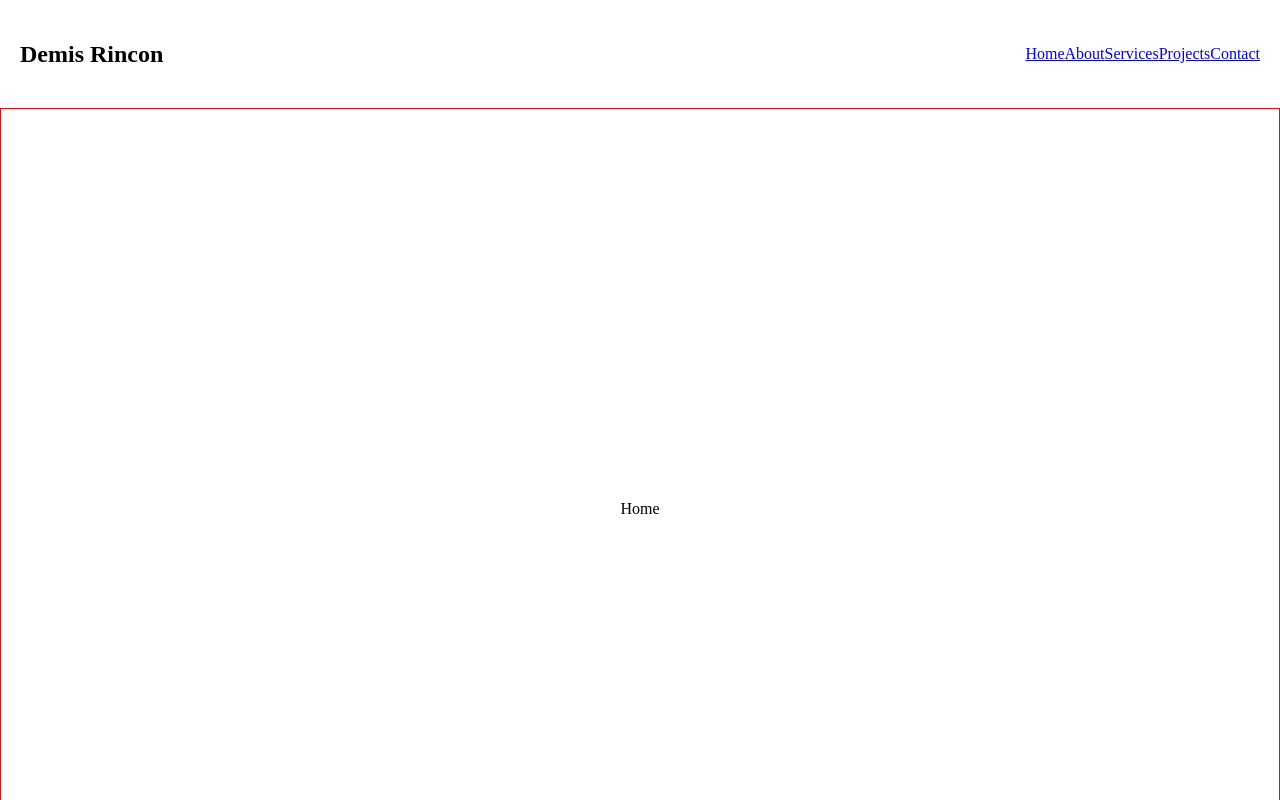
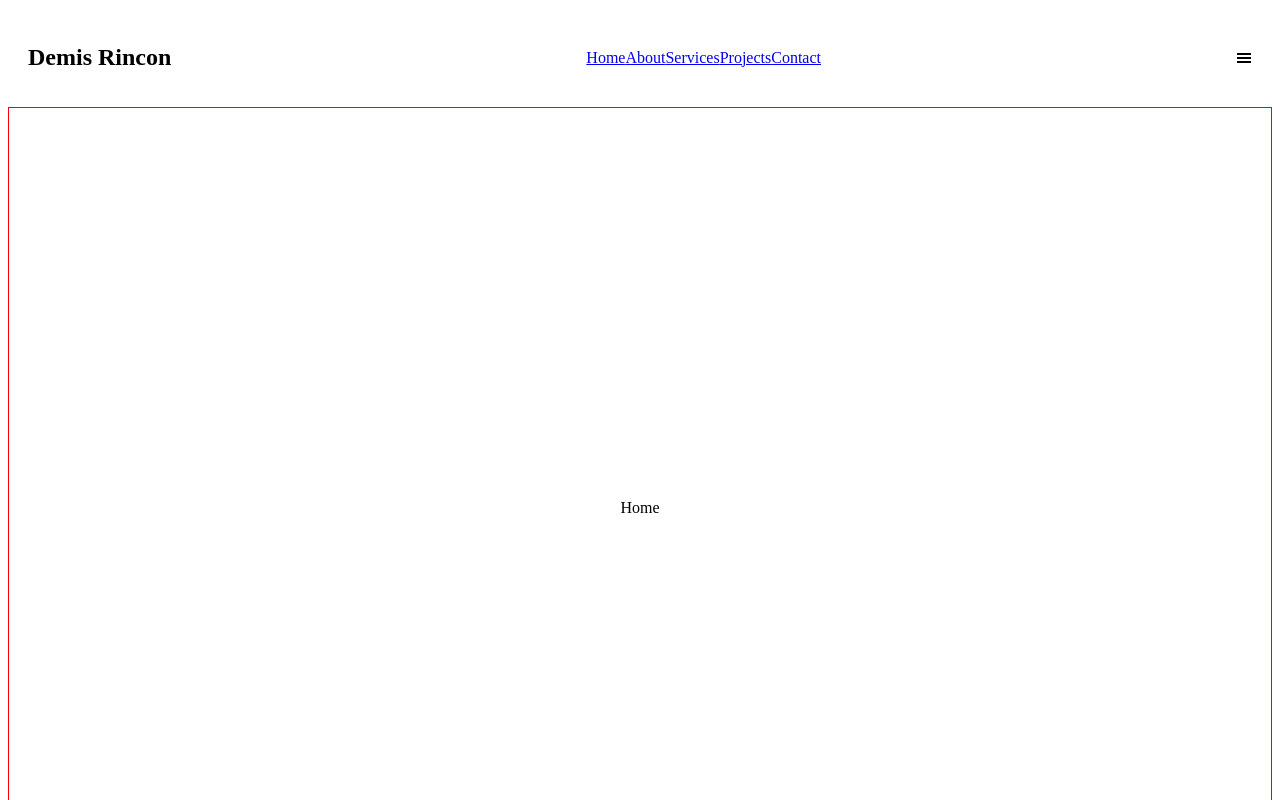
Before and after one commit to DemisRincon/portfolio, a Next.js app: page / in a window 1280 px wide. Shown: the top 800 px of the page. Built offline with nearby package versions, Linux system fonts and the light colour scheme.

Commit message:
theme implementation

```diff
--- a/app/header.tsx
+++ b/app/header.tsx
@@ -2,7 +2,7 @@
 import { breakpoints } from "@/library/GlobalStyles";
 import Link from "next/link";
 import styled from "styled-components";
-
+import { GiHamburgerMenu } from "react-icons/gi";
 const Container = styled.div`
   display: flex;
   justify-content: space-between;
@@ -32,18 +32,26 @@ const NavigatorContainer = styled.div`
 `;
 
 const Header = () => {
+  const navigationLinks = [
+    { href: "#home", label: "Home" },
+    { href: "#about", label: "About" },
+    { href: "#services", label: "Services" },
+    { href: "#projects", label: "Projects" },
+    { href: "#contact", label: "Contact" },
+  ];
   return (
     <Container>
       <TitleContainer>
         <Title>Demis Rincon</Title>
       </TitleContainer>
       <NavigatorContainer>
-        <Link href="#home">Home</Link>
-        <Link href="#about">About</Link>
-        <Link href="#services">Services</Link>
-        <Link href="#projects">Projects</Link>
-        <Link href="#contact">Contact</Link>
+        {navigationLinks.map((link) => (
+          <Link key={link.href} href={link.href}>
+            {link.label}
+          </Link>
+        ))}
       </NavigatorContainer>
+      <GiHamburgerMenu />
     </Container>
   );
 };
--- a/app/layout.tsx
+++ b/app/layout.tsx
@@ -1,8 +1,8 @@
-import GlobalStyles from "@/library/GlobalStyles";
 import StyledComponentsRegistry from "@/library/registry";
 import { Metadata } from "next";
 import { MainLayout } from "@/components/styled";
 import Header from "./header";
+import GlobalThemeWrapper from "@/library/GlobalTheme";
 
 export const metadata: Metadata = {
   title: "Demis Rincon Portfolio",
@@ -18,12 +18,13 @@ export default function RootLayout({
   return (
     <html lang="en">
       <body>
-        <GlobalStyles />
         <StyledComponentsRegistry>
-          <MainLayout>
-            <Header></Header>
-            {children}
-          </MainLayout>
+          <GlobalThemeWrapper>
+            <MainLayout>
+              <Header />
+              {children}
+            </MainLayout>
+          </GlobalThemeWrapper>
         </StyledComponentsRegistry>
       </body>
     </html>
--- a/library/GlobalStyles.tsx
+++ b/library/GlobalStyles.tsx
@@ -8,40 +8,14 @@ interface Breakpoints {
   desktop: string;
 }
 
-interface Colors {
-  light: string;
-  dark: string;
-  snow: string;
-  lightGreen: string;
-  lightBlue: string;
-}
-
 export const breakpoints: Breakpoints = {
   phone: "480px",
   tablet: "768px",
   desktop: "1024px",
 };
 
-export const colors: Colors = {
-  light: "#f8f9fa",
-  dark: "#093a3e",
-  snow: "#f7f0f0",
-  lightGreen: "#18a999",
-  lightBlue: "#3aafb9",
-};
+const GlobalStyles = createGlobalStyle`
 
-const GlobalStyles = createGlobalStyle`
-    body, html, #__next {
-    font-family: var(--font-geist-sans);
-    font-size: 1rem;
-    line-height: 1.5;
-    color: var(--geist-foreground);
-    background-color: var(--geist-background);
-    margin: 0;
-    padding: 0;
-    box-sizing: border-box;
-    transition: color 0.2s ease, background-color 0.2s ease;
-    }
 `;
 
 export default GlobalStyles;
--- /dev/null
+++ b/library/GlobalTheme.tsx
@@ -0,0 +1,25 @@
+"use client";
+import { ThemeProvider } from "styled-components";
+import GlobalStyles from "./GlobalStyles";
+import React from "react";
+import { useLocalStorage } from "./hooks/useLocalStorage";
+import { defaultTheme } from "./theme/defaultTheme";
+
+interface GlobalThemeWrapperProps {
+  children: React.ReactNode;
+}
+
+const GlobalThemeWrapper: React.FC<GlobalThemeWrapperProps> = ({
+  children,
+}) => {
+  const [theme] = useLocalStorage("theme", defaultTheme);
+
+  return (
+    <ThemeProvider theme={theme}>
+      <GlobalStyles />
+      {children}
+    </ThemeProvider>
+  );
+};
+
+export default GlobalThemeWrapper;
--- /dev/null
+++ b/library/hooks/useLocalStorage.tsx
@@ -0,0 +1,33 @@
+import { useState } from "react";
+interface UseLocalStorageReturn<T> {
+  storedValue: T;
+  setValue: (value: T | ((val: T) => T)) => void;
+}
+
+export const useLocalStorage = <T,>(
+  key: string,
+  initialValue: T
+): [T, (value: T | ((val: T) => T)) => void] => {
+  const [storedValue, setStoredValue] = useState<T>(() => {
+    try {
+      const item = window.localStorage.getItem(key);
+      return item ? (JSON.parse(item) as T) : initialValue;
+    } catch (error) {
+      console.log(error);
+      return initialValue;
+    }
+  });
+
+  const setValue: UseLocalStorageReturn<T>["setValue"] = (value) => {
+    try {
+      const valueToStore =
+        value instanceof Function ? value(storedValue) : value;
+      setStoredValue(valueToStore);
+      window.localStorage.setItem(key, JSON.stringify(valueToStore));
+    } catch (error) {
+      console.log(error);
+    }
+  };
+
+  return [storedValue, setValue];
+};
--- /dev/null
+++ b/library/theme/darkTheme.ts
@@ -0,0 +1,9 @@
+import { Theme } from "./defaultTheme";
+
+export const darkTheme: Theme = {
+  light: "#f8f9fa",
+  dark: "#093a3e",
+  snow: "#f7f0f0",
+  lightGreen: "#18a999",
+  lightBlue: "#3aafb9",
+};
--- /dev/null
+++ b/library/theme/defaultTheme.ts
@@ -0,0 +1,15 @@
+export interface Theme {
+  light: string;
+  dark: string;
+  snow: string;
+  lightGreen: string;
+  lightBlue: string;
+}
+
+export const defaultTheme: Theme = {
+  light: "#f8f9fa",
+  dark: "#093a3e",
+  snow: "#f7f0f0",
+  lightGreen: "#18a999",
+  lightBlue: "#3aafb9",
+};
--- a/package.json
+++ b/package.json
@@ -13,6 +13,7 @@
     "next": "15.1.4",
     "react": "^19.0.0",
     "react-dom": "^19.0.0",
+    "react-icons": "^5.4.0",
     "styled-components": "^6.1.14"
   },
   "devDependencies": {
@@ -23,5 +24,8 @@
     "eslint": "^9",
     "eslint-config-next": "15.1.4",
     "typescript": "^5"
+  },
+  "resolutions": {
+    "styled-components": "^6.1.14"
   }
 }
```
Also changed, not shown: 1 other file (tests, documents, lock files or other folders).
